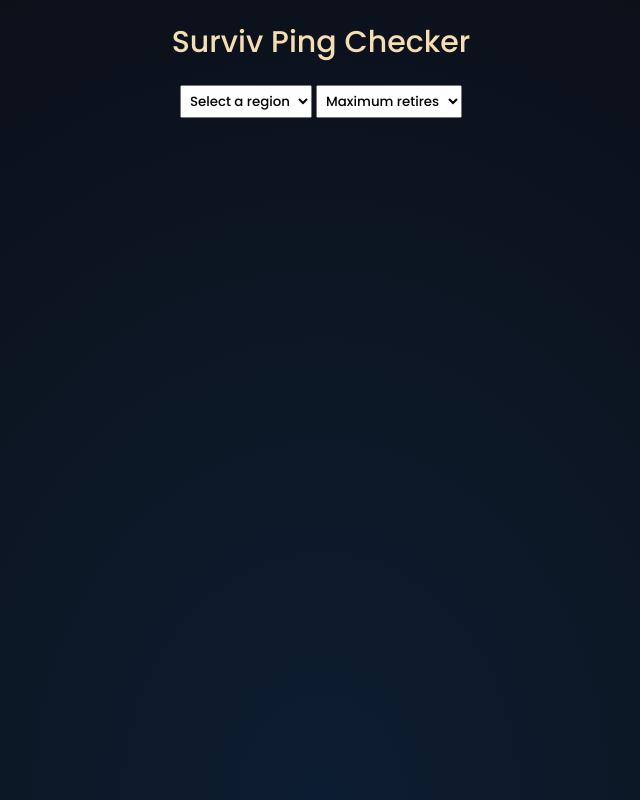
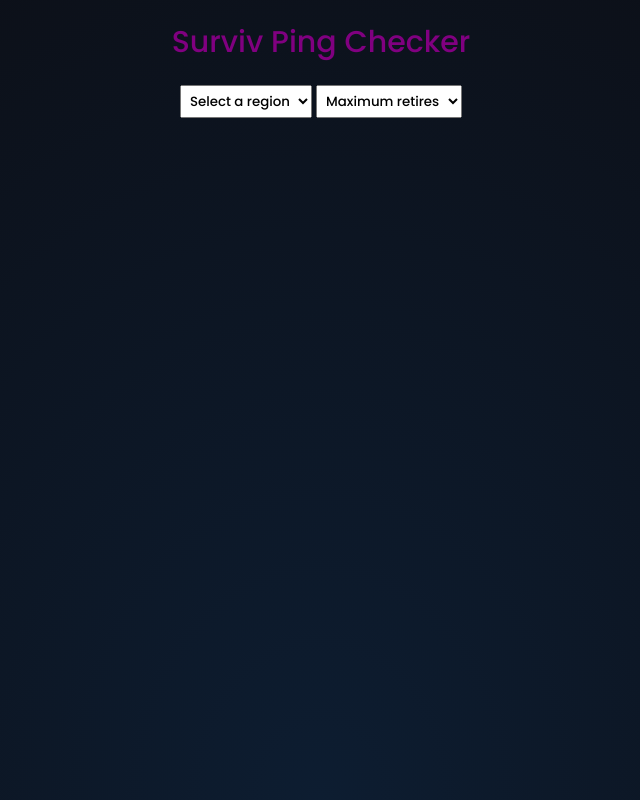
Before and after one commit to EJBEAN2op/surviv-ping, a plain HTML site: page index.html in a window 1280 px wide. Shown: the whole page, without its empty margins (319-959 px from the left). Drawn offline with Linux system fonts and the light colour scheme.

Commit message:
feat : change update color

```diff
--- a/css/main.css
+++ b/css/main.css
@@ -16,7 +16,7 @@ header {
     text-align: center;
     padding: 20px;
     font-size: 30px;
-    color: wheat;
+    color: purple;
 }
 
 html {
```
